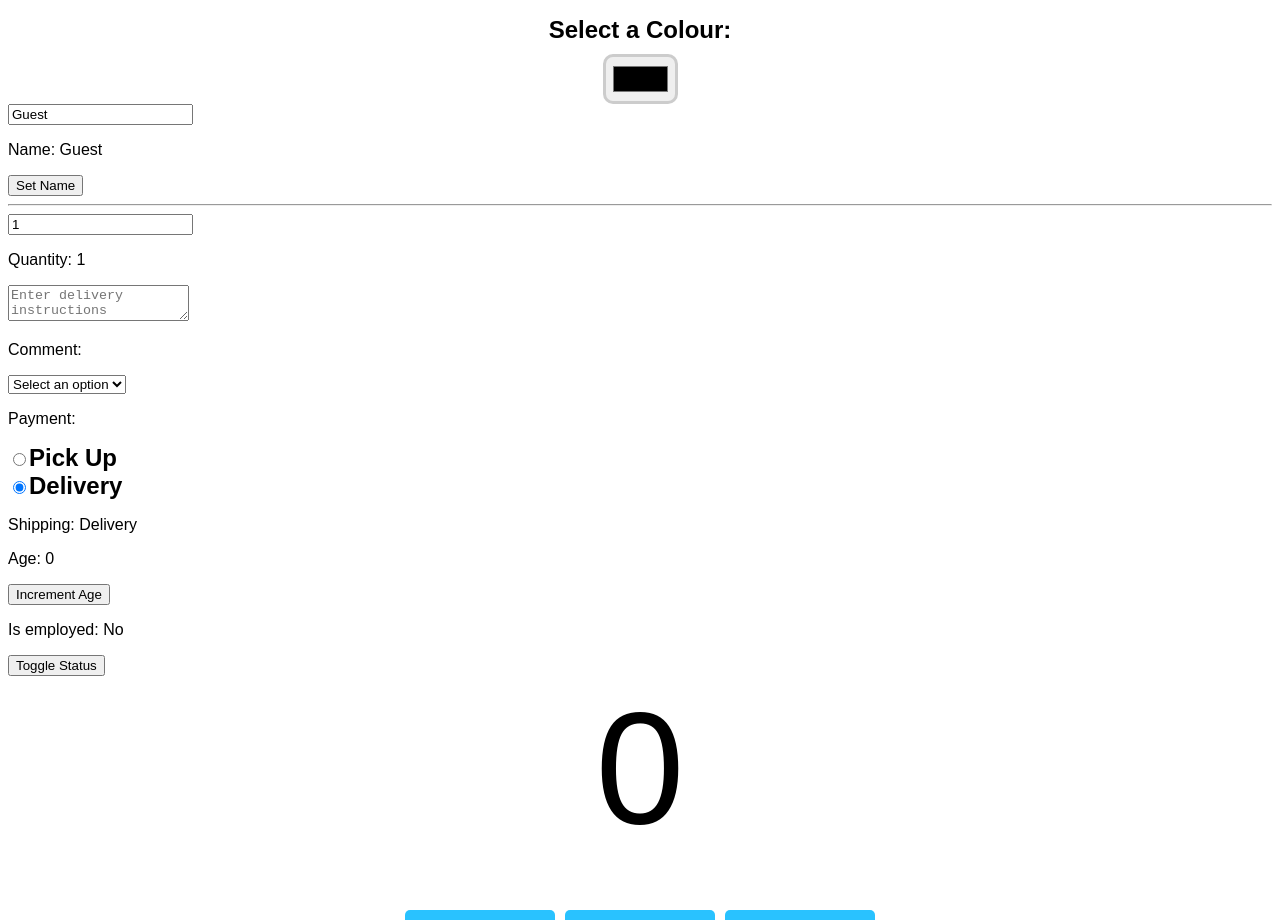
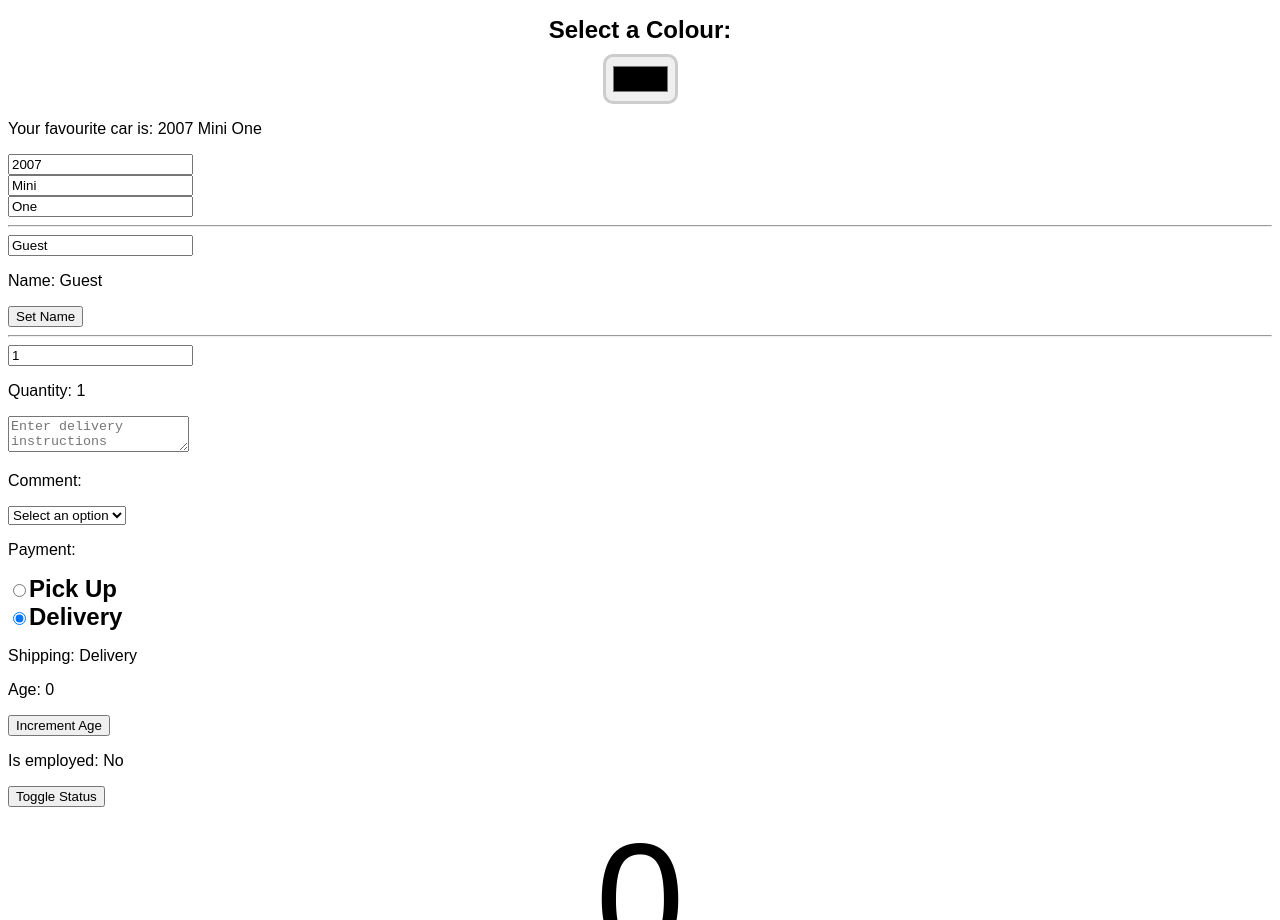
Before and after one commit to MarkChips/React-bro-code-tutorial, a React (Vite) app in the folder my-react-app/: page / in a window 1280 px wide. Shown: the part 800-1720 px from the top of the page. Built offline with nearby package versions, Linux system fonts and the light colour scheme.

Commit message:
feat: :sparkles: add example code for how to update the state of objects

```diff
--- a/my-react-app/src/MyComponent.jsx
+++ b/my-react-app/src/MyComponent.jsx
@@ -9,6 +9,7 @@ function MyComponent() {
     const [shipping, setShipping] = useState('Delivery');
     const [age, setAge] = useState(0);
     const [isEmployed, setIsEmployed] = useState(false);
+    const [car, setCar] = useState({ year: 2007, make: 'Mini', model: 'One' });
 
     function handleNameChange(event) {
         setName(event.target.value);
@@ -42,8 +43,26 @@ function MyComponent() {
         setIsEmployed(!isEmployed);
     }
 
+    function handleYearChange(event) {
+        setCar(car => ({ ...car, year: event.target.value }));
+    }
+
+    function handleMakeChange(event) {
+        setCar(c => ({ ...c, make: event.target.value }));
+    }
+
+    function handleModelChange(event) {
+        setCar(c => ({ ...c, model: event.target.value }));
+    }
+
     return (
         <div>
+            <p>Your favourite car is: {car.year} {car.make} {car.model}</p>
+
+            <input type="number" value={car.year} onChange={handleYearChange} /><br />
+            <input type="text" value={car.make} onChange={handleMakeChange} /><br />
+            <input type="text" value={car.model} onChange={handleModelChange} /><hr />
+
             <input value={name} onChange={handleNameChange} />
             <p>Name: {name}</p>
             <button onClick={updateName}>Set Name</button>
```
